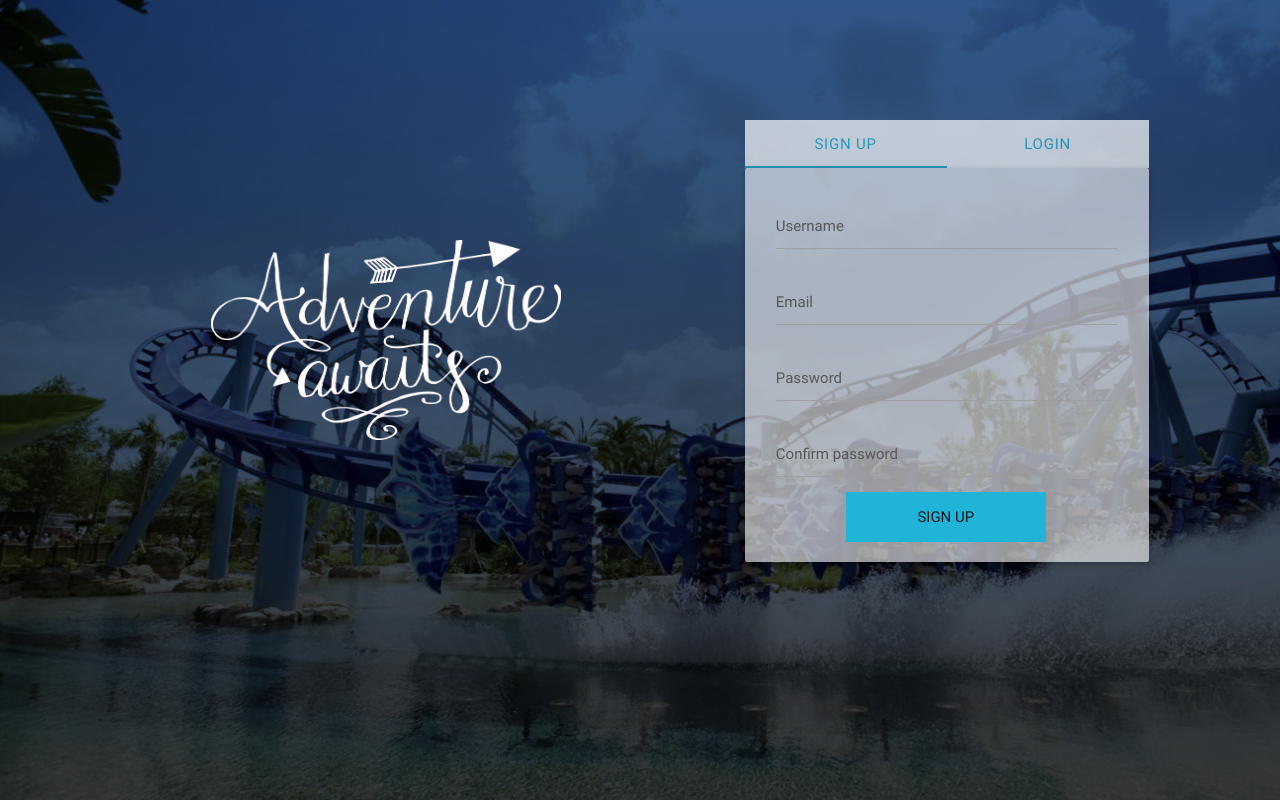
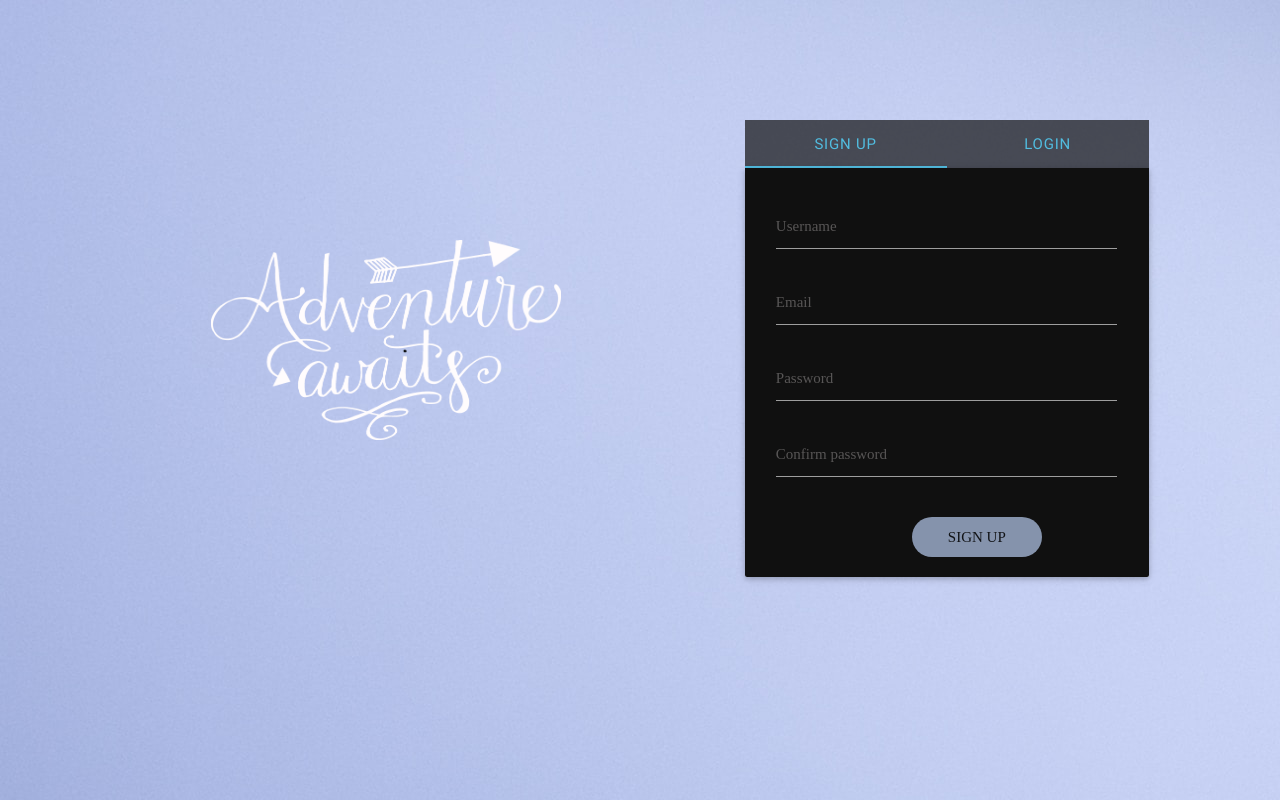
Before and after one commit to penny-wanjiru/Django_app, a Django app: page / in a window 1280 px wide. Run offline with Django 3.2, Linux system fonts and the light colour scheme; some libraries are stand-ins or nearby versions; some web fonts are replaced.

Commit message:
Change styling landing page and fix requirements

```diff
--- a/bucketlist/app/templates/signup.html
+++ b/bucketlist/app/templates/signup.html
@@ -45,7 +45,7 @@
                                     <label for="id_subject">Confirm password</label>
                                     {{ form.password_conf }}
                                 </div>
-                                <input type="submit" value="SIGN UP" id="signup_btn" class="button1">
+                                <button type="submit" value="SIGN UP" id="signup_btn" class="button1">SIGN UP</button>
                             </form>
                         </div>
                     </div>
--- a/bucketlist/static/my-css/bucketlist.css
+++ b/bucketlist/static/my-css/bucketlist.css
@@ -1,8 +1,11 @@
 #main {
-  background-image: url('../img/the_image.png');
-  height: 100%;
+  background-color: #d4c2c4;
+	max-width:100%;
+  max-height:100%;
+	overflow:auto;
+  /* height: 100%;
   background-size: repeat-x repeat-y;
-  min-height: 100vh;
+  min-height: 100vh; */
 }
 
 #itms {
@@ -15,12 +18,14 @@
   margin-bottom: 0px;
 }
 
-body {
-  background-image: url('/static/img/watercoaster.jpg'), linear-gradient(#3d72b4, #525252);
-  background-color: rgba(0, 0, 0, 0.60);
-  background-blend-mode: overlay;
-  background-size: cover;
-  height: 100%;
+#main_row {
+  background-image: url('/static/img/foggy.jpg'), linear-gradient(#3d72b4, #525252);
+  /* background-color: rgba(0, 0, 0, 0.60);
+  background-blend-mode: overlay; */
+  /* background-size: cover; */
+	width:100vw;
+	height: 100vh;
+	overflow:auto;
 }
 
 #yaya {
@@ -43,22 +48,40 @@ body {
 }
 
 #signup_btn {
-  height: 50px;
-  width: 200px;
-  margin-left: 70px;
-  background-color: #20B5D8;
-  border: 0pt;
+	height: 40px;
+	width: 130px;
+	margin-left: 136px;
+  margin-top: 25px;
+	border-style: none;
+	background-color: #8593ac;
+  border-radius: 100px;
+	font-family: "Karla-Regular";
+	src: url(..static/fonts/Karla-Regular.ttf) format("truetype");
 }
 
 #signin-btn {
   height: 50px;
   width: 200px;
-  margin-left: 70px;
-  margin-top: 5px;
+  margin-left: 136px;
+  margin-top: 50px;
   background-color: #20B5D8;
   border: 0pt;
 }
 
+#signup_div{
+	border-bottom-left-radius: 200px;
+}
+
+#signup {
+	font-family: "Karla-Regular";
+	src: url(..static/fonts/Karla-Regular.ttf) format("truetype");
+}
+.card .card-content {
+	background-color: #101010;
+}
+.tabs {
+	background-color: #101010;
+}
 #item-msg {
   font-size: 15px;
   margin-left: 200px;
@@ -76,7 +99,7 @@ body {
 #bucket-name {
 	font-family: "Karla-Regular";
 	src: url(..static/fonts/Karla-Regular.ttf) format("truetype");
-	font-size: 15px;
+	font-size: 13px;
 	color: #FFFFFF;
 	letter-spacing: 10px;
 	font-weight:100;
--- a/requirements.txt
+++ b/requirements.txt
@@ -25,7 +25,7 @@ nose-pudb==1.0
 pathlib2==2.1.0
 pexpect==4.1.0
 pickleshare==0.7.2
-psycopg2==2.6.1
+psycopg2>==2.6.1
 ptyprocess==0.5.1
 pudb==2016.1
 py==1.4.31
```
Also changed, not shown: bucketlist/static/img/beach-hd.jpeg (added), bucketlist/static/img/foggy.jpg (added), bucketlist/static/img/trees.jpg (added).
